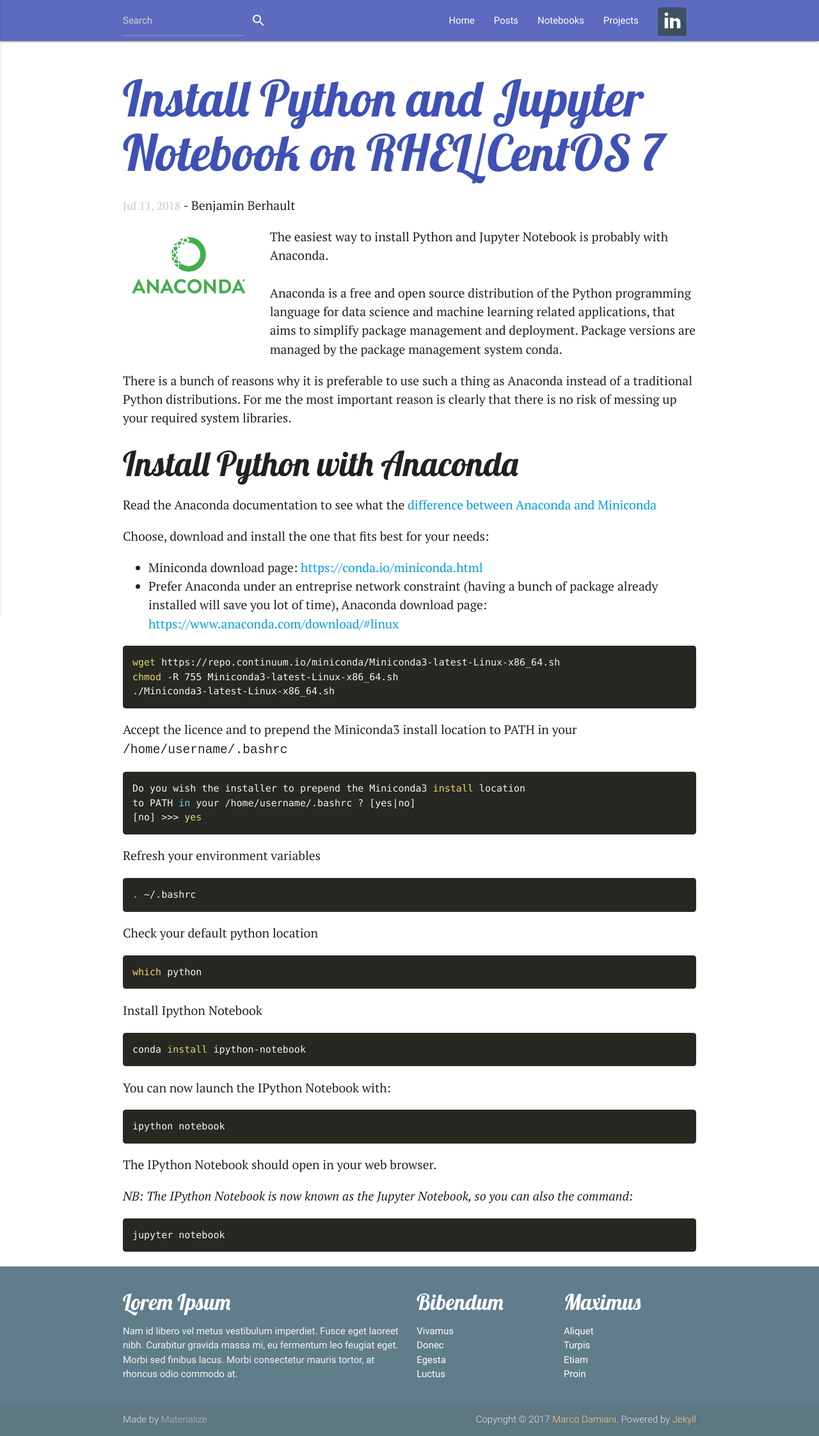
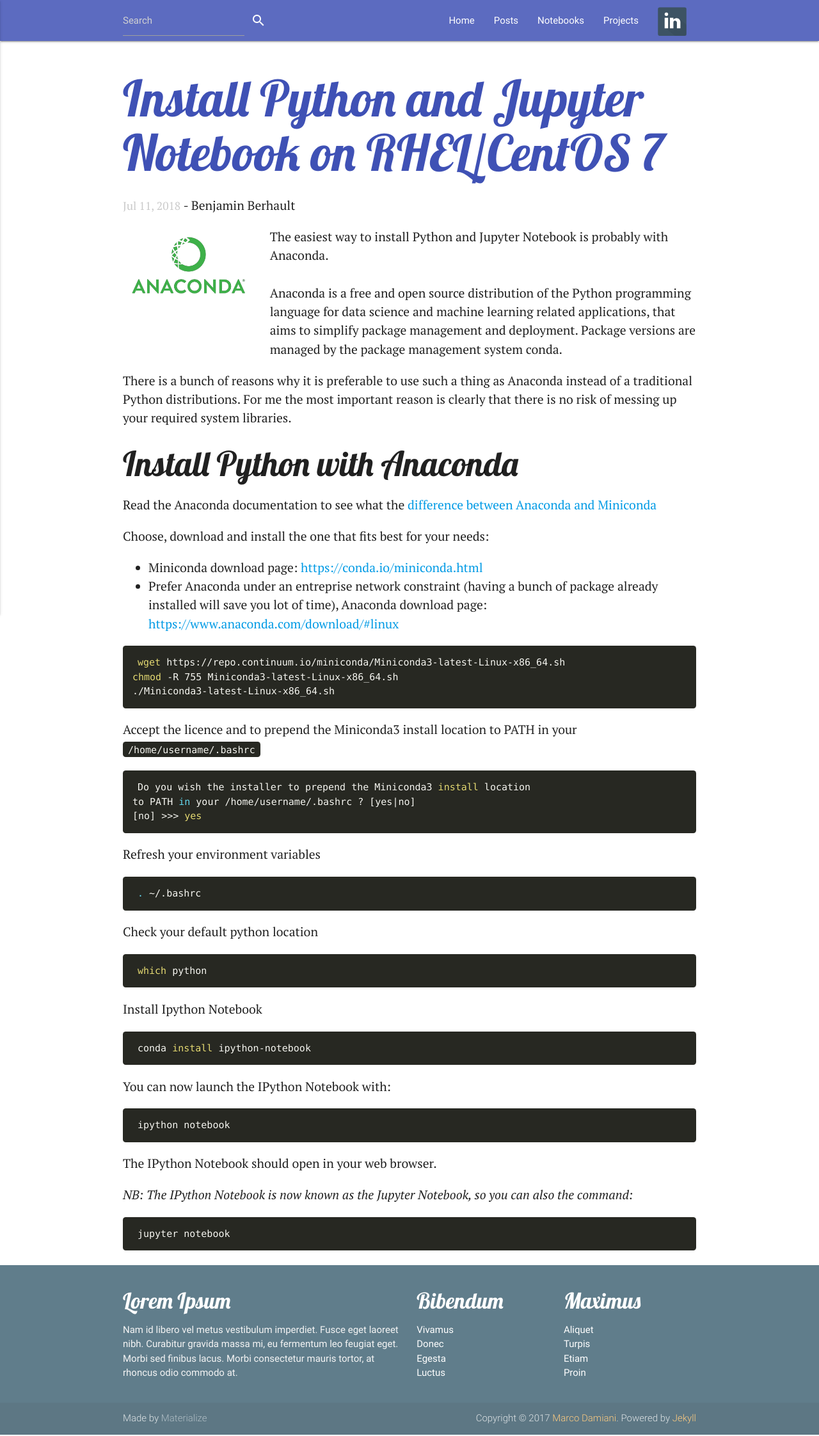
Before and after one commit to benjamin-berhault/benjamin-berhault.github.io, a Jekyll site: the page built from _posts/2018-07-11-install-python-jupyter-notebook-on-rhel-centos-7.md, in a window 1280 px wide. Shown: the whole page at 64% size. Built offline with Jekyll 4.4.1, drawn with Linux system fonts in a browser that asks for light colours; comment, search, counter and statistics services are not loaded.

Commit message:
3rd of november

```diff
--- a/_sass/main.scss
+++ b/_sass/main.scss
@@ -105,3 +105,15 @@
     border: 1px solid blue;
     border-style:double;
 }
+
+code {
+    background-color:#272822;
+    color:#f8f8f2;
+    font-family: Consolas, Monaco, 'Andale Mono', 'Ubuntu Mono', monospace;
+    line-height: 1.5;
+    font-size: 1rem;
+    text-shadow: 0 1px rgba(0, 0, 0, 0.3);
+  padding: 4px 8px 2px;
+
+  border-radius: .3em;
+}
```
Also changed, not shown: _posts/2018-09-19-Install-metatrader-on-rhel-centos-7.md (line endings or trailing spaces), 1 other file.
